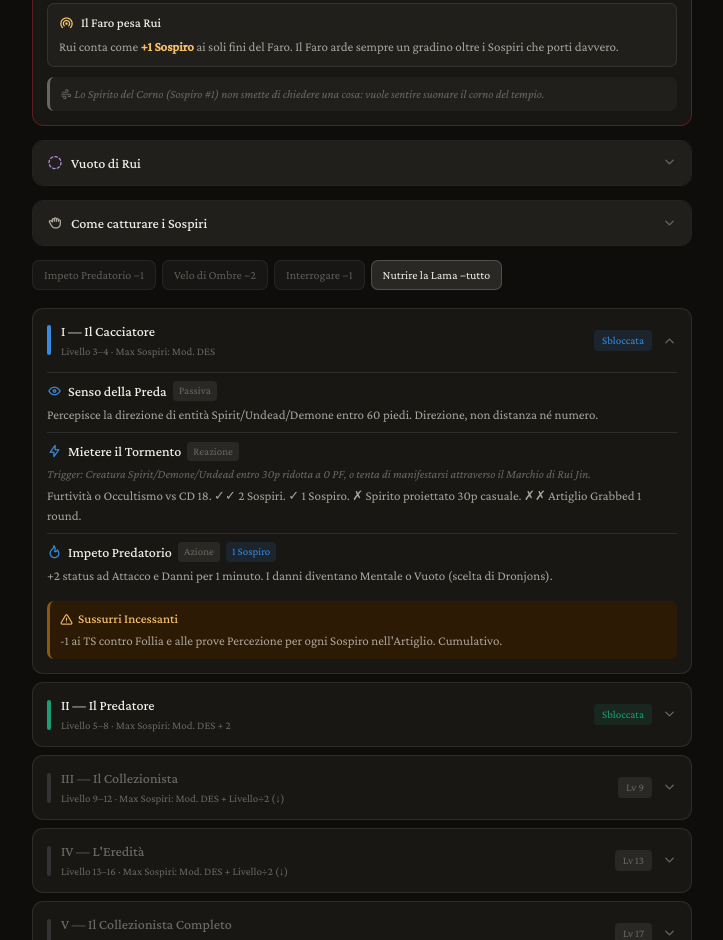
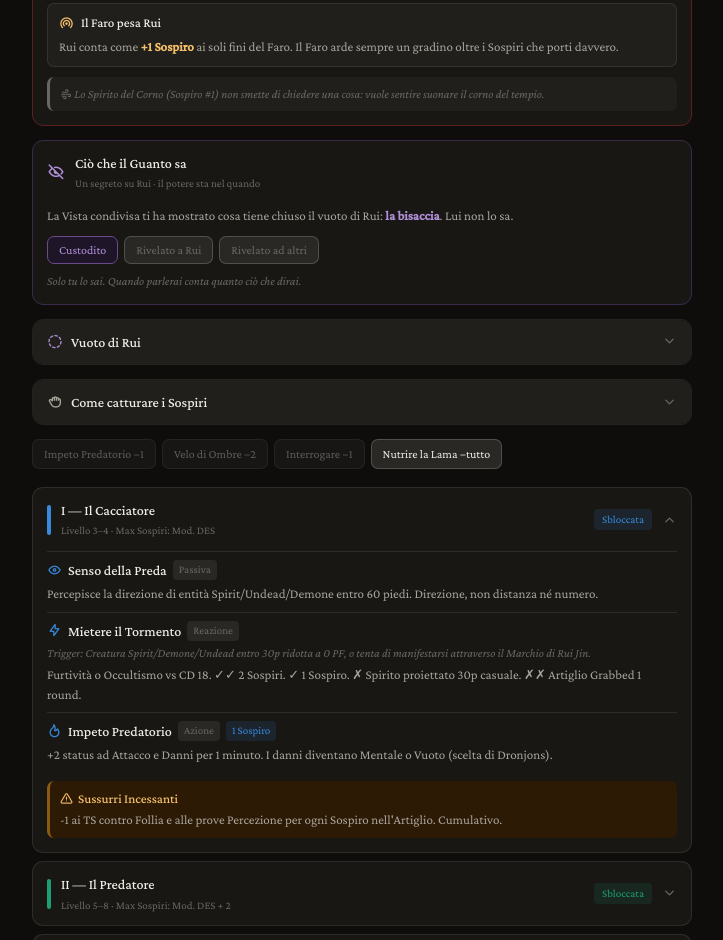
Before and after one commit to Zully90/greyhawk-dronjons, a plain HTML site: page index.html in a window 1280 px wide. Shown: the part 883-1823 px from the top of the page, without its empty margins (278-1001 px from the left). Drawn offline with nearby package versions, Linux system fonts and the light colour scheme.

Commit message:
feat(artiglio): card "Ciò che il Guanto sa" ed eco del Vuoto informativa
- index.html: nuova card con lo stato di un segreto di Dronjons
  (Custodito / Rivelato a Rui / Rivelato ad altri), solo promemoria,
  nessun effetto automatico. Stato in artiglio.segreto.
- index.html: l'eco del Vuoto ora dice a Dronjons cosa sta succedendo
  invece di restare un mistero.
- ruth.html: etichetta della leva resa neutra, la pagina mostra solo
  ciò che sa il personaggio.

Co-Authored-By: Claude Opus 5.5 <noreply@anthropic.com>

```diff
--- a/assets/core.js
+++ b/assets/core.js
@@ -29,7 +29,7 @@
     return {
       // patto: Patto del Teschio (sessione 88) — Rui conta +1 Sospiro ai soli
       //        fini del Faro. vistaUsata: cooldown di "Vista condivisa" (1/giorno).
-      artiglio: { sospiri: 0, des: 4, livello: 5, patto: true, vistaUsata: false },
+      artiglio: { sospiri: 0, des: 4, livello: 5, patto: true, vistaUsata: false, segreto: 'custodito' },
       // richiamo: "ciò che dorme sotto il tempio" (0–3, leva DM per luogo).
       // bisaccia: contenitore di Vecna intatto → Argine 4; se cede → Argine 2.
       ruth: { grazie: 0, condanne: 0, cicatrici: 0, livello: 8, sag: 4, runaAttiva: 'grigia', richiamo: 0, bisaccia: true },
--- a/index.html
+++ b/index.html
@@ -267,6 +267,26 @@ footer {
   </div>
 </div>
 
+<!-- Ciò che il Guanto sa: segreto di Dronjons su Rui (stato = promemoria, nessun effetto automatico) -->
+<div class="card" style="margin-bottom:.875rem;border-color:#3a2a4a;">
+  <div class="sh" style="cursor:default;">
+    <i class="ti ti-eye-off" style="font-size:18px;color:#b08fd8;" aria-hidden="true"></i>
+    <div style="flex:1;min-width:0;">
+      <div style="font-size:14px;font-weight:500;color:var(--t1);">Ciò che il Guanto sa</div>
+      <div style="font-size:11px;color:var(--t3);margin-top:1px;">Un segreto su Rui · il potere sta nel quando</div>
+    </div>
+  </div>
+  <div style="padding:2px 14px 14px;">
+    <div style="font-size:13px;color:var(--t2);line-height:1.55;margin-bottom:10px;">La Vista condivisa ti ha mostrato cosa tiene chiuso il vuoto di Rui: <strong style="color:#b08fd8;">la bisaccia</strong>. Lui non lo sa.</div>
+    <div id="segretoSel" role="group" aria-label="Stato del segreto" style="display:flex;gap:6px;flex-wrap:wrap;">
+      <button data-seg="custodito" onclick="setSegreto('custodito')" style="height:28px;font-size:12px;">Custodito</button>
+      <button data-seg="rui" onclick="setSegreto('rui')" style="height:28px;font-size:12px;">Rivelato a Rui</button>
+      <button data-seg="altri" onclick="setSegreto('altri')" style="height:28px;font-size:12px;">Rivelato ad altri</button>
+    </div>
+    <div id="segretoNota" style="font-size:12px;color:var(--t3);line-height:1.5;margin-top:8px;font-style:italic;"></div>
+  </div>
+</div>
+
 <!-- Vuoto di Rui (nota narrativa — l'Artiglio lo percepisce dal Patto) -->
 <div style="border-radius:var(--border-radius-lg);border:.5px solid var(--border);margin-bottom:.875rem;overflow:hidden;">
   <div onclick="var b=document.getElementById('vuotobody');b.style.display=b.style.display==='none'?'block':'none';var c=document.getElementById('vuotochev');c.style.transform=c.style.transform==='rotate(180deg)'?'':'rotate(180deg)';" style="display:flex;align-items:center;gap:8px;padding:11px 14px;background:var(--bg2);cursor:pointer;user-select:none;">
@@ -515,6 +535,17 @@ function go(){
   if(vUsi)vUsi.textContent=vistaUsata?'1':'0';
   const vBtn=document.getElementById('vistaBtn');
   if(vBtn){ vBtn.disabled=vistaUsata; vBtn.textContent=vistaUsata?'Usata':'Usa'; }
+  // Ciò che il Guanto sa: evidenzia lo stato del segreto
+  const seg=(a0&&SEGRETO_NOTE[a0.segreto])?a0.segreto:'custodito';
+  document.querySelectorAll('#segretoSel [data-seg]').forEach(b=>{
+    const on=b.getAttribute('data-seg')===seg;
+    b.style.color=on?'#b08fd8':'var(--t3)';
+    b.style.borderColor=on?'#6a4a8a':'var(--border2)';
+    b.style.background=on?'#1e1628':'var(--bg3)';
+    b.setAttribute('aria-pressed',on?'true':'false');
+  });
+  const sNota=document.getElementById('segretoNota');
+  if(sNota)sNota.textContent=SEGRETO_NOTE[seg];
   const qa=document.getElementById('qa');
   qa.innerHTML='';
   const acts=[
@@ -578,7 +609,7 @@ function checkEco(a){
   const msg = eco.k==='sospiro-svanito' ? 'Un Sospiro si è dissolto dal Guanto. Non sai come.'
             : eco.k==='protesta'        ? 'Il Guanto freme — qualcosa contesta la tua presa. Non sai cosa.'
             : eco.k==='faro-arde'       ? 'Il Faro arde oltre il suo peso. Non sai perché.'
-            : eco.k==='vuoto'           ? 'Il teschio sul dorso del Guanto si scalda: qualcosa preme contro un argine lontano.'
+            : eco.k==='vuoto'           ? 'Il teschio si scalda: ciò che tiene chiuso il vuoto di Rui sta cedendo.'
             : null;
   if(msg) toast(msg);
 }
@@ -600,6 +631,17 @@ function usaVista(){
 }
 function resetVista(){
   Grimorio.patch('artiglio', { vistaUsata:false });
+  go();
+}
+
+/* --- Ciò che il Guanto sa: stato del segreto (solo promemoria) --- */
+const SEGRETO_NOTE={
+  custodito:'Solo tu lo sai. Quando parlerai conta quanto ciò che dirai.',
+  rui:'Rui ora sa cosa lo tiene chiuso.',
+  altri:'Altri ora sanno cosa tiene chiuso il vuoto di Rui.',
+};
+function setSegreto(v){
+  Grimorio.patch('artiglio', { segreto:v });
   go();
 }
 
```
Also changed, not shown: ruth.html (+1 -1 lines).
